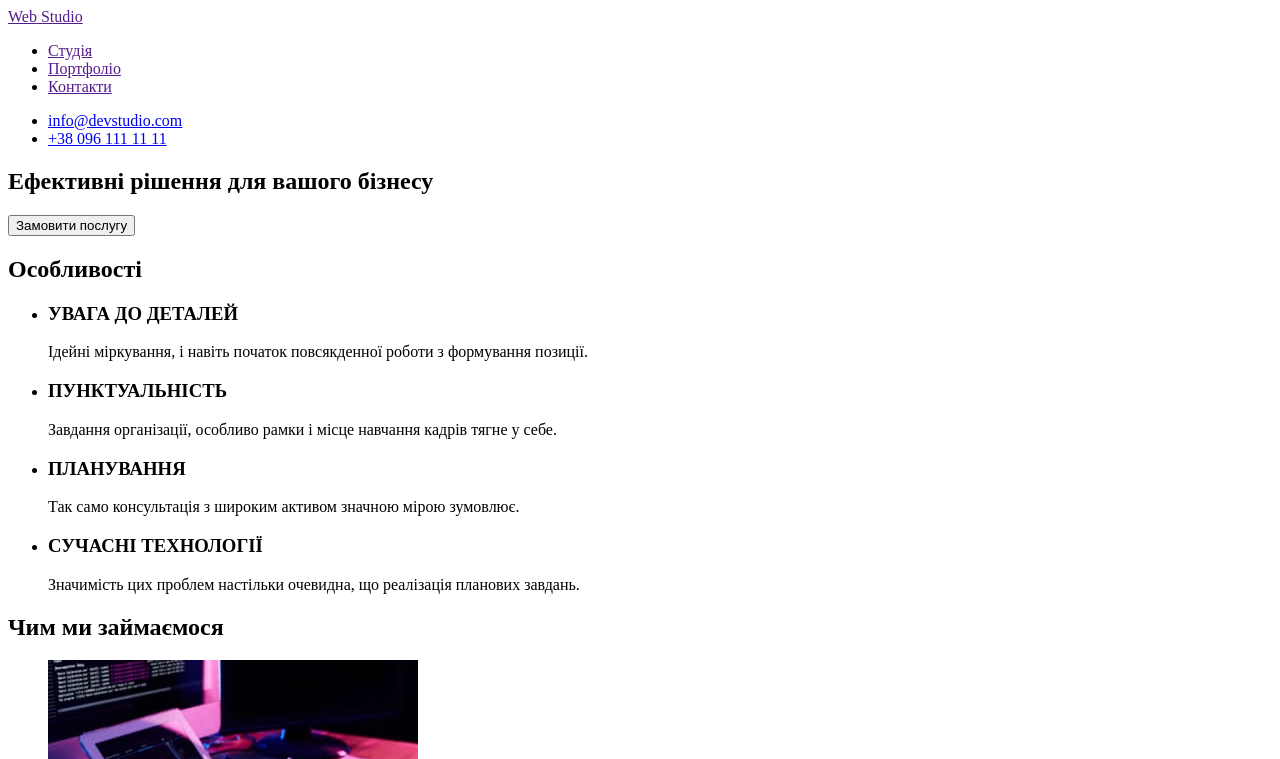
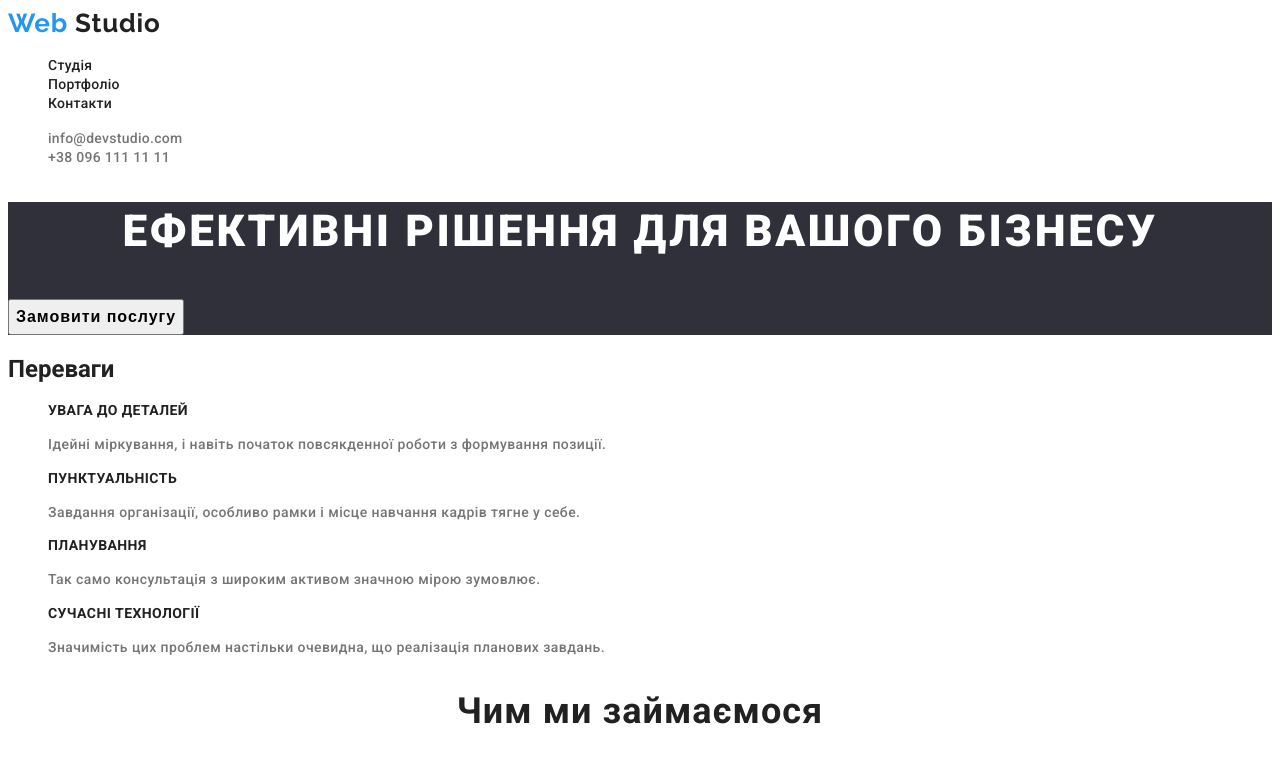
Before and after one commit to Bigtoxa766/goit-markup-hw-02, a plain HTML site: page index.html in a window 1280 px wide. Shown: the top 759 px of the page. Drawn offline with Linux system fonts and the light colour scheme.

Commit message:
ДЗ 2. Верстка портфоліо. Початок CSS

```diff
--- a/index.html
+++ b/index.html
@@ -5,52 +5,61 @@
     <meta http-equiv="X-UA-Compatible" content="IE=edge" />
     <meta name="viewport" content="width=device-width, initial-scale=1.0" />
     <title>Студія</title>
+  <link rel="preconnect" href="https://fonts.googleapis.com">
+  <link rel="preconnect" href="https://fonts.gstatic.com" crossorigin>
+  <link
+    href="https://fonts.googleapis.com/css2?family=Montserrat:wght@400;700&family=Raleway:wght@700&family=Roboto:ital,wght@0,500;0,700;0,900;1,400&display=swap"
+    rel="stylesheet"/>
+    <link rel="stylesheet" href="./styles.css">
+
   </head>
   <body>
     <header>
       <nav>
-        <a href=""> <span>Web</span> Studio</a>
-        <ul>
-          <li><a href="">Студія</a></li>
-          <li><a href="">Портфоліо</a></li>
-          <li><a href="">Контакти</a></li>
+        <a class="logo" href="./index.html"> <span class="logo-accent">Web</span> Studio</a>
+        <ul class="nav">
+          <li class="nav-list"><a class="link" href="./index.html">Студія</a></li>
+          <li class="nav-list"><a class="link" href="./portfolio.html">Портфоліо</a></li>
+          <li class="nav-list"><a class="link" href="">Контакти</a></li>
         </ul>
       </nav>
-      <ul>
-        <li><a href="mailto:info@devstudio.com">info@devstudio.com</a></li>
-        <li><a href="tel:+380961111111">+38 096 111 11 11</a></li>
+      <ul class="contact">
+        <li class="contact-list"><a class="link" href="mailto:info@devstudio.com">info@devstudio.com</a></li>
+        <li class="contact-list"><a class="link" href="tel:+380961111111">+38 096 111 11 11</a></li>
       </ul>
     </header>
     <main>
-      <section>
+      <section class="hero">
         <h1>Ефективні рішення для вашого бізнесу</h1>
-        <button type="button">Замовити послугу</button>
+        <button class="hero-btn btn" type="button">Замовити послугу</button>
       </section>
       <section>
-        <h2>Особливості</h2>
-        <ul>
-          <li>
-            <h3>УВАГА ДО ДЕТАЛЕЙ</h3>
+        <!-- приховати -->
+        <h2>Переваги</h2>
+        <!-- приховати -->
+        <ul class="advantage" >
+          <li class="advantage-list">
+            <h3>Увага до деталей</h3>
             <p>
               Ідейні міркування, і навіть початок повсякденної роботи з
               формування позиції.
             </p>
           </li>
-          <li>
-            <h3>ПУНКТУАЛЬНІСТЬ</h3>
+          <li class="advantage-list">
+            <h3>Пунктуальність</h3>
             <p>
               Завдання організації, особливо рамки і місце навчання кадрів тягне
               у себе.
             </p>
           </li>
-          <li>
-            <h3>ПЛАНУВАННЯ</h3>
+          <li class="advantage-list">
+            <h3>Планування</h3>
             <p>
               Так само консультація з широким активом значною мірою зумовлює.
             </p>
           </li>
-          <li>
-            <h3>СУЧАСНІ ТЕХНОЛОГІЇ</h3>
+          <li class="advantage-list">
+            <h3>Сучасні технології</h3>
             <p>
               Значимість цих проблем настільки очевидна, що реалізація планових
               завдань.
@@ -59,7 +68,7 @@
         </ul>
       </section>
       <section>
-        <h2>Чим ми займаємося</h2>
+        <h2 class="work">Чим ми займаємося</h2>
         <ul>
           <li>
             <a href=""
@@ -114,15 +123,15 @@
       </section>
     </main>
     <footer>
-      <a href=""> <span>Web</span> Studio</a>
+      <a class="logo-footer" href="./index.html"> <span class="logo-accent">Web</span>Studio</a>
       <address>
-        <p>м. Київ, пр-т Лесі Українки, 26</p>
-        <ul>
-          <li>
-            <a href="mailto:info@devstudio.com">info@devstudio.com</a>
+        <p class="address">м. Київ, пр-т Лесі Українки, 26</p>
+        <ul class="contact-footer">
+          <li class="contact-list-footer">
+            <a class="link" href="mailto:info@devstudio.com">info@devstudio.com</a>
           </li>
-          <li>
-            <a href="tel:+380961111111">+38 096 111 11 11</a>
+          <li class="contact-list-footer">
+            <a class="link" href="tel:+380961111111">+38 096 111 11 11</a>
           </li>
         </ul>
       </address>
--- /dev/null
+++ b/styles.css
@@ -0,0 +1,128 @@
+:root {
+  --main-text-color: #212121;
+  --secondary-text-color: #757575;
+  --accent-color: #2196F3;
+  --revers-main-color: #FFFFFF;
+}
+body {
+  font-family: 'Roboto';
+  font-style: normal;
+  color: var(--main-text-color);
+}
+/* -------------------------------------hader---------------------------------------- */
+.link {text-decoration: none;}
+.logo {
+    text-decoration: none;
+    font-family: 'Raleway';
+    font-weight: 700;
+    font-size: 26px;
+    line-height: 1.19;
+    letter-spacing: 0.03em;
+    color: var(--main-text-color);
+}
+.logo-accent {
+  color: var(--accent-color);
+}
+.nav-list { list-style-type: none;}
+.nav-list .link {
+    font-weight: 500;
+    font-size: 14px;
+    line-height: 1.14;
+    letter-spacing: 0.02em;
+    color: var(--main-text-color);
+}
+.nav-list .link:hover,
+.nav-list .link:focus {color: var(--accent-color);}
+
+.contact-list {list-style-type: none;}
+.contact-list .link {
+    font-weight: 500;
+    font-size: 14px;
+    line-height: 16px;
+    letter-spacing: 0.02em;
+    color: var(--secondary-text-color)
+}
+.contact-list .link:hover,
+.contact-list .link:focus {
+  color: var(--accent-color);
+}
+/* ----------------------------------------------------index----------------------------------------------- */
+.btn{cursor: pointer;}
+/* ---------------------------------------hero----------------------------------------- */
+.hero {
+  background-color: #2F303A;
+}
+.hero > h1 {
+    font-weight: 900;
+    font-size: 44px;
+    line-height: 1.36;
+    text-align: center;
+    letter-spacing: 0.06em;
+    text-transform: uppercase;
+    color: var(--revers-main-color)
+}
+.hero-btn{
+    font-weight: 700;
+    font-size: 16px;
+    line-height: 1.88;
+    display: flex;
+    align-items: center;
+    text-align: center;
+    letter-spacing: 0.06em;
+}
+/* -------------------------------------advantage-------------------------------------- */
+.advantage-list {list-style-type: none;}
+.advantage-list > h3 {
+    font-weight: 700;
+    font-size: 14px;
+    line-height: 1.14;
+    letter-spacing: 0.03em;
+    text-transform: uppercase;
+}
+.advantage-list > p {
+    font-weight: 400;
+    font-size: 14px;
+    line-height: 1.71;
+    letter-spacing: 0.03em;
+    color: var(--secondary-text-color);
+}
+/* -------------------------------------work------------------------------------------- */
+.work{
+    font-weight: 700;
+    font-size: 36px;
+    line-height: 42px;
+    text-align: center;
+    letter-spacing: 0.03em;
+}
+/* ---------------------------------------footer--------------------------------------- */
+footer {background-color: #2F303A;}
+.logo-footer {
+  text-decoration: none;
+    font-family: 'Raleway';
+    font-weight: 700;
+    font-size: 26px;
+    line-height: 1.19;
+    letter-spacing: 0.03em;
+    color: var(--revers-main-color);
+}
+.address {
+    font-style: normal;
+    font-weight: 400;
+    font-size: 14px;
+    line-height: 1.7;
+    letter-spacing: 0.03em;
+    color: var(--revers-main-color);
+}
+.contact-list-footer {list-style-type: none;}
+.contact-list-footer .link {
+    font-style: normal;
+    font-weight: 400;
+    font-size: 14px;
+    line-height: 1.7;
+    letter-spacing: 0.03em;
+    color: rgba(255, 255, 255, 0.6);
+}
+.contact-list-footer .link:hover,
+.contact-list-footer .link:focus {
+  color: var(--accent-color);
+}
```
Also changed, not shown: portfolio.html (added, +111 -0 lines), images/portfolio/img (9).jpg (added), images/portfolio/img(1)(1).jpg (added), images/portfolio/img(2)(1).jpg (added), images/portfolio/img(3)(1).jpg (added), images/portfolio/img(4)(1).jpg (added), images/portfolio/img(5)(1).jpg (added), images/portfolio/img(6)(1).jpg (added), images/portfolio/img(7)(1).jpg (added), images/portfolio/img(8)(1).jpg (added).
